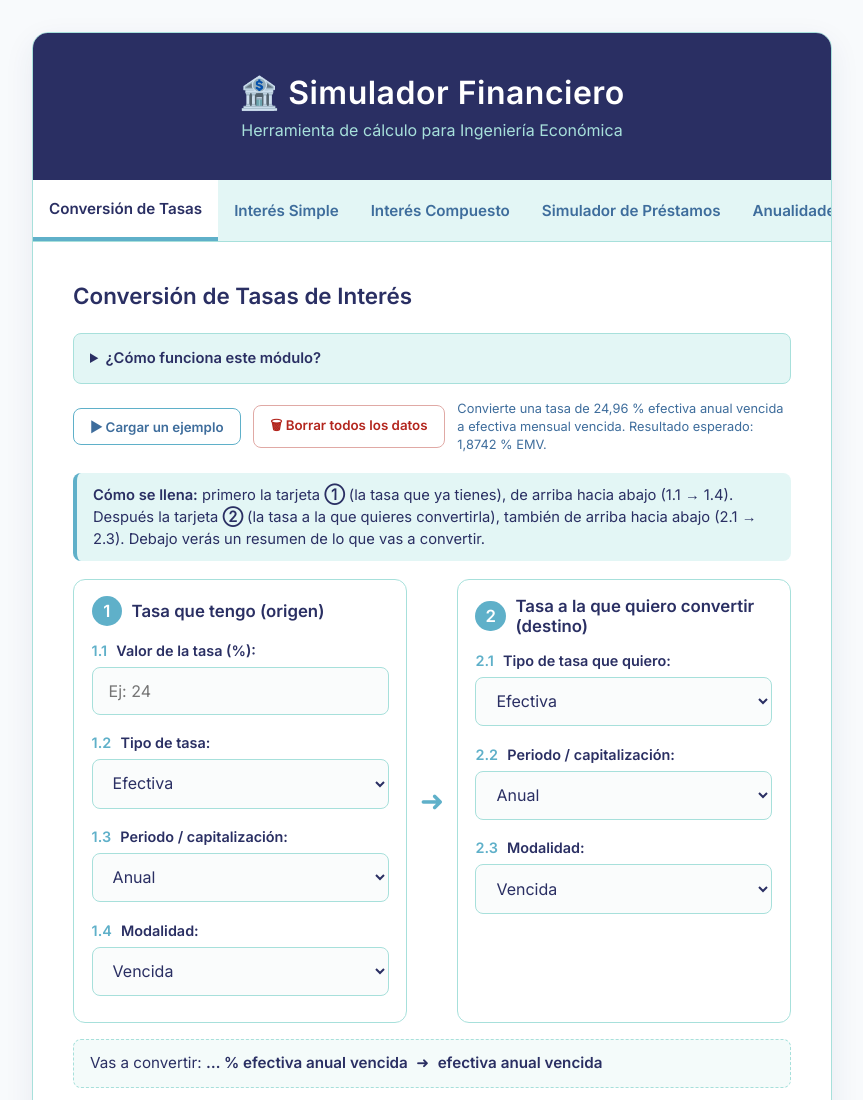
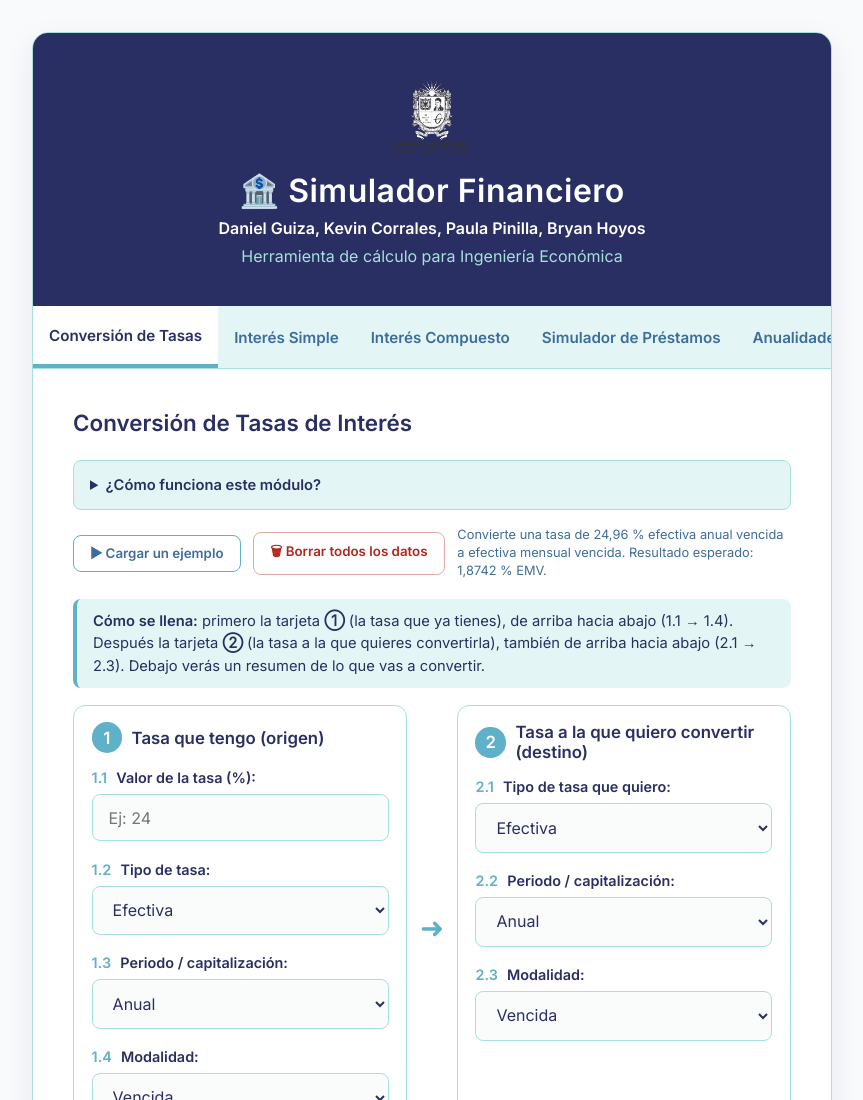
Before and after one commit to DAGN39/Simulador_bancario, a plain HTML site: page frontend/index.html in a window 1280 px wide. Shown: the top 1100 px of the page, without its empty margins (208-1071 px from the left). Drawn offline with Linux system fonts and the light colour scheme.

Commit message:
Encabezado: logo de la universidad y nombres del grupo
Co-Authored-By: Claude Sonnet 5.5 <noreply@anthropic.com>

```diff
--- a/frontend/index.html
+++ b/frontend/index.html
@@ -10,7 +10,9 @@
 <body>
     <div class="container">
         <header>
+            <img src="escudo-ud.png" alt="Escudo de la Universidad Distrital" class="logo-ud">
             <h1>🏦 Simulador Financiero</h1>
+            <p class="autores">Daniel Guiza, Kevin Corrales, Paula Pinilla, Bryan Hoyos</p>
             <p>Herramienta de cálculo para Ingeniería Económica</p>
         </header>
 
--- a/frontend/style.css
+++ b/frontend/style.css
@@ -51,6 +51,18 @@ header h1 {
     margin-bottom: 0.5rem;
     font-weight: 600;
     letter-spacing: 0.5px;
+}
+
+header .logo-ud {
+    width: 80px;
+    height: auto;
+    margin-bottom: 0.75rem;
+}
+
+header p.autores {
+    color: white;
+    font-weight: 600;
+    margin-bottom: 0.5rem;
 }
 
 header p {
```
Also changed, not shown: frontend/escudo-ud.png (added).
